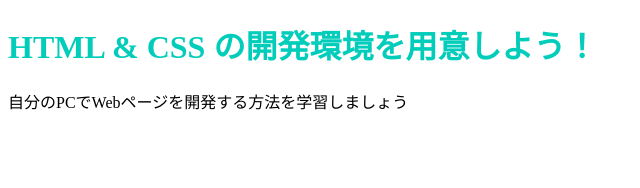
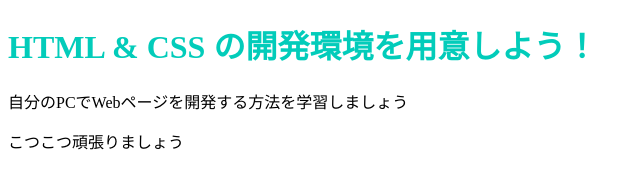
Before and after one commit to nalessonna/lesson, a plain HTML site: page index.html in a window 1280 px wide. Shown: the whole page, without its empty margins (0-640 px from the left). Drawn offline with Linux system fonts and the light colour scheme.

Commit message:
Update index.html

```diff
--- a/index.html
+++ b/index.html
@@ -1,3 +1,4 @@
+
 <!DOCTYPE html>
 <html>
   <head>
@@ -8,5 +9,6 @@
   <body>
     <h1 class="title">HTML & CSS の開発環境を用意しよう！</h1>
     <p>自分のPCでWebページを開発する方法を学習しましょう</p>
+    <p>こつこつ頑張りましょう
   </body>
 </html>
```
